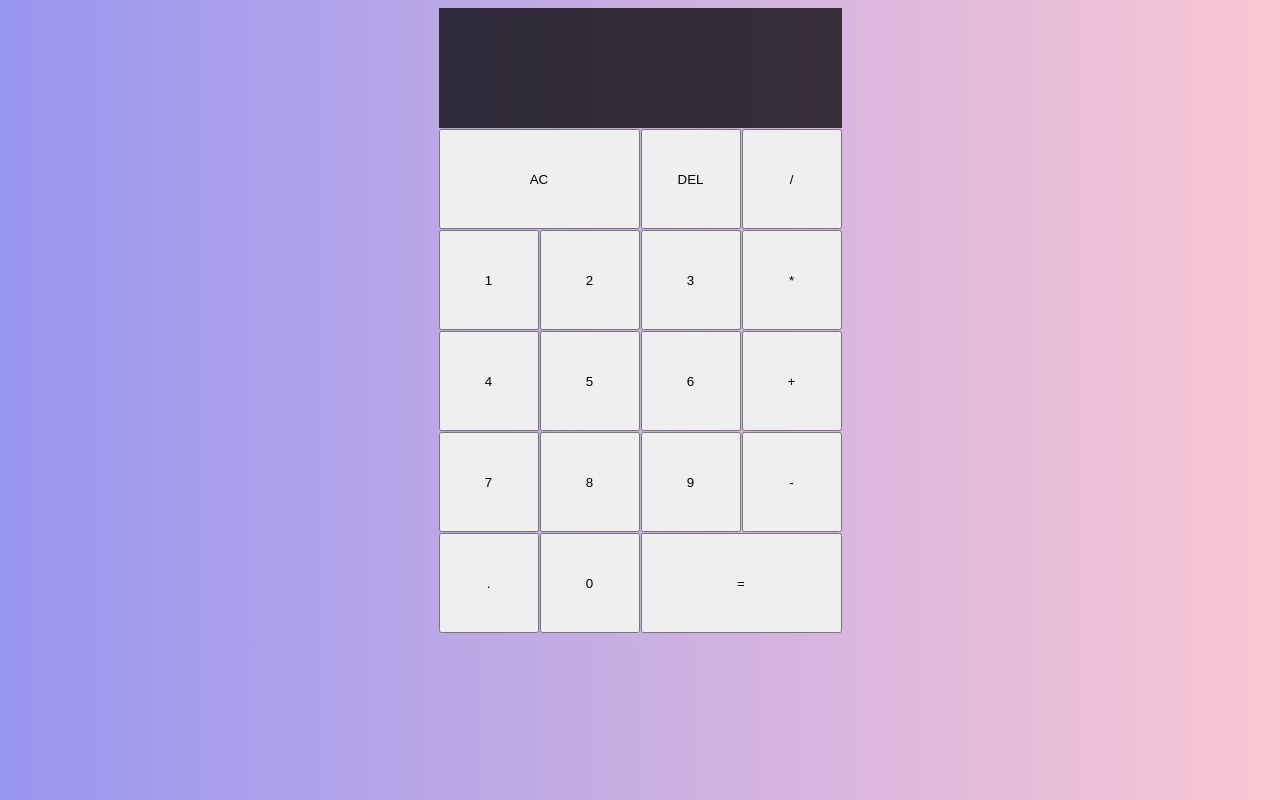
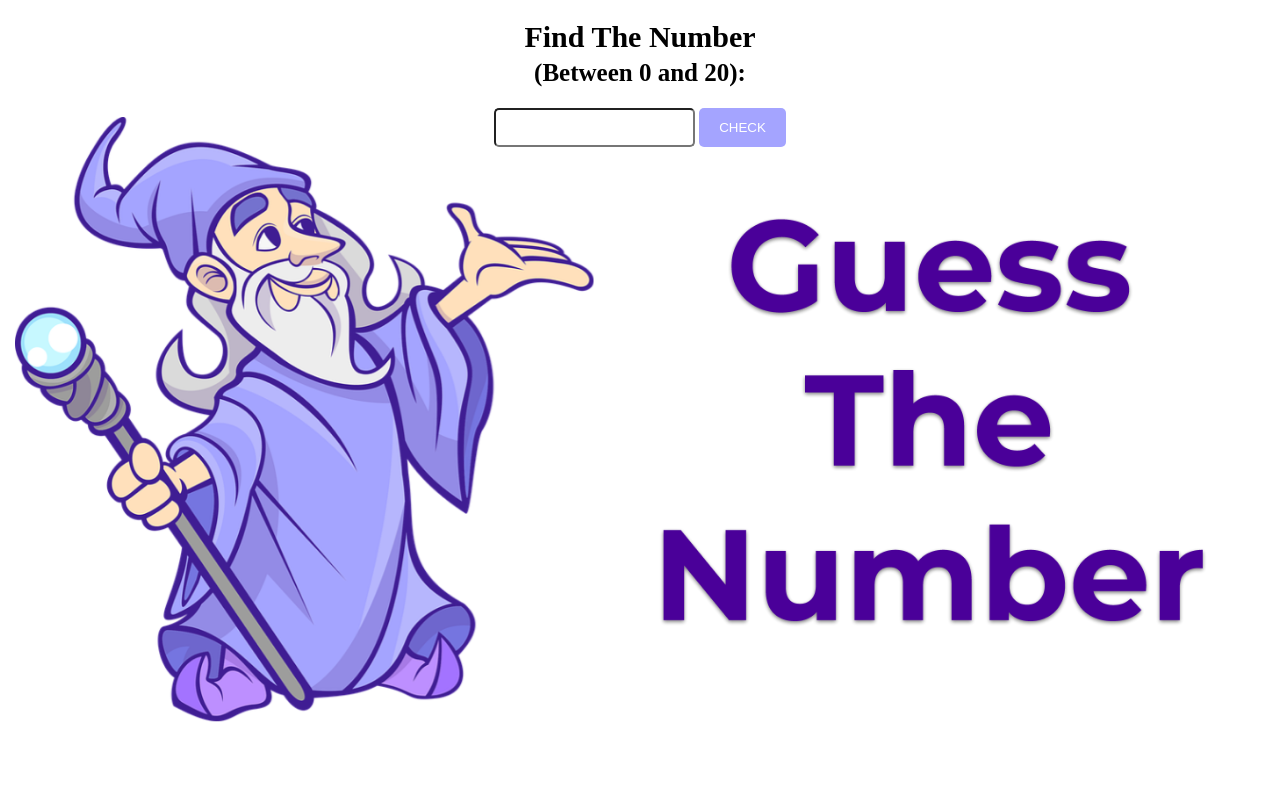
Before and after one commit to nigranac/JS_1-Find-Number, a plain HTML site: page index.html in a window 1280 px wide. Shown: the top 800 px of the page. Drawn offline with Linux system fonts and the light colour scheme; a web font is replaced by a local one.

Commit message:
Find Number

```diff
--- a/index.css
+++ /dev/null
@@ -1,87 +0,0 @@
-@import url(https://fonts.googleapis.com/css?family=Droid+Sans);
-body {
-  background: linear-gradient(to right, #9796f0, #fbc7d4);
-  color: #333;
-  font-family: 'Times New Roman', Times, serif;
-  font-size: 100px;
-
-}
-.grid-container {
-  display: grid;
-  grid-template-columns: repeat(4, 100px);
-  justify-content: center;
-  align-content: center;
-  grid-template-rows: minmax(120px, auto) repeat(5, 100px);
-  gap: 1px 1px;
-  grid-template-areas:
-    "result result result result"
-    "AC AC DEL div"
-    "A1 A2 A3 multip"
-    "A4 A5 A6 add"
-    "A7 A8 A9 subt"
-    "dot A0 equals equals";
-}
-#AC {
-  grid-area: AC;
-}
-#DEL {
-  grid-area: DEL;
-}
-#div {
-  grid-area: div;
-}
-#A1 {
-  grid-area: A1;
-}
-#A2 {
-  grid-area: A2;
-}
-#A3 {
-  grid-area: A3;
-}
-#multip {
-  grid-area: multip;
-}
-#A4 {
-  grid-area: A4;
-}
-#A5 {
-  grid-area: A5;
-}
-#A6 {
-  grid-area: A6;
-}
-#add {
-  grid-area: add;
-}
-#A7 {
-  grid-area: A7;
-}
-#A8 {
-  grid-area: A8;
-}
-#A9 {
-  grid-area: A9;
-}
-#subt {
-  grid-area: subt;
-}
-#dot {
-  grid-area: dot;
-}
-#A0 {
-  grid-area: A0;
-}
-#equals {
-  grid-area: equals;
-}
-.result {
-  grid-area: result;
-  background-color: rgba(0, 0, 0, 0.75);
-  color: white;
-  font-size: 40px;
-}
-.first{
-  color: wheat;
-  font-size: 40px;
-}
--- a/index.html
+++ b/index.html
@@ -1,36 +1,38 @@
 <!DOCTYPE html>
 <html lang="en">
+
 <head>
-    <meta charset="UTF-8">
-    <meta name="viewport" content="width=device-width, initial-scale=1.0">
-    <title>Calculator</title>
-    <link rel="stylesheet" href="index.css">
+    <meta charset="UTF-8" />
+    <meta name="viewport" content="width=device-width, initial-scale=1.0" />
+
+    <!-- <link
+      rel="stylesheet"
+      href="https://maxcdn.bootstrapcdn.com/bootstrap/4.5.2/css/bootstrap.min.css"
+    />
+
+    <script src="https://ajax.googleapis.com/ajax/libs/jquery/3.5.1/jquery.min.js"></script>
+    <script src="https://cdnjs.cloudflare.com/ajax/libs/popper.js/1.16.0/umd/popper.min.js"></script>
+    <script src="https://maxcdn.bootstrapcdn.com/bootstrap/4.5.2/js/bootstrap.min.js"></script> -->
+
+    <link rel="stylesheet" href="style.css" />
+
+    <title>Game | Quess The Number</title>
 </head>
+
 <body>
-        <div class="grid-container">
-            <div class="result">
-            </div>
-            <button id="AC">AC</button>
-            <button id="DEL">DEL</button>
-            <button class="operator" id="div">/</button>
-            <button class="num" id="A1" value="1">1</button>
-            <button class="num" id="A2" value="2">2</button>
-            <button class="num" id="A3" value="3">3</button>
-            <button class="operator" id="multip">*</button>
-            <button class="num" id="A4" value="4">4</button>
-            <button class="num" id="A5" value="5">5</button>
-            <button class="num" id="A6" value="6">6</button>
-            <button class="operator" id="addition">+</button>
-            <button class="num" id="A7" value="7">7</button>
-            <button class="num" id="A8" value="8">8</button>
-            <button class="num" id="A9" value="9">9</button>
-            <button class="operator" id="subt">-</button>
-            <button id="dot">.</button>
-            <button class="num" id="A0" value="0">0</button>
-            <button class="operator" id="equals">=</button>
-          </div>
-          <script src="index.js"></script>
+    <div class="container1">
+        <h1>Find The Number <br /><span>(Between 0 and 20):</span></h1>
+        <input id="inputBox" type="number" />
+        <button id="check">CHECK</button>
+        <h2 id="result"></h2>
+        <p id="guessNumber"></p>
+        <h1 id="thanks"></h1>
+    </div>
+    <img id="rabbit" src="./img/rabbit.png" alt="">
 
+    <script src="index.js">
 
+    </script>
 </body>
+
 </html>
--- a/index.js
+++ b/index.js
@@ -1,43 +1,59 @@
-var numbers = document.querySelectorAll(".num");
-        for (var i = 0; i < numbers.length; i++) {
-          numbers[i].addEventListener("click", function() {
-            if (this.value == '.') {
-              return;
-            }
-            document.getElementById("result").innerHTML += this.value;
+let guess;
+let count = 0;
+let correctNumber = Math.floor((Math.random() * 20) + 1);
 
-            if (selectedOperator == '') {
-              leftPart += this.value;
-            } else if (selectedOperator != '') {
-              rightPart += this.value;
-            }
-
-          }, false);
-        }
+var input = document.getElementById("inputBox");
+input.addEventListener("keyup", function (event) {
+    if (event.keyCode === 13) {
+        event.preventDefault();
+        document.getElementById("check").click(displayResult);
+    }
+});
 
 
-        var operators = document.querySelectorAll(".operator");
-        for (var i = 0; i < operators.length; i++) {
-          operators[i].addEventListener("click", function() {
-            if (document.getElementById("result").innerHTML === "") {
-              return;
-            }
-            document.getElementById("result").innerHTML += this.value;
-
-            selectedOperator = this.value;
-          }, false);
-        }
+document.getElementById('check').addEventListener('click',displayResult);
 
 
 
-        document.getElementById("dot").addEventListener("click", function() {
-          if (document.getElementById("result").innerHTML.indexOf('.') != -1) {
-            return;
-          }
 
-          if (document.getElementById("result").innerHTML === "") {
-            output = document.getElementById("result").innerHTML = '0.';
-          } else if (document.getElementById("result").innerHTML === output) {
-            document.getElementById("result").innerHTML = document.getElementById("result").innerHTML + '.';
-          }
-        }, false);
+function displayResult(){
+
+
+    count++;
+    document.getElementById('guessNumber').innerHTML  = 'This is your ' + count + '.' + ' try.';
+
+    guess = document.getElementById('inputBox').value;
+
+    if (guess == correctNumber){
+
+        alert('You win! You find at ' + count + '.' + ' try');
+
+        var play_again = confirm('Do you wanna play again?');
+
+        if (play_again == true){
+            count = 0;
+            correctNumber = Math.floor((Math.random() * 20) + 1);
+            document.getElementById('guessNumber').innerHTML  = '';
+            document.getElementById('result').innerHTML  = '';
+            document.getElementById('inputBox').value = '';
+        }
+        else{
+            document.getElementById('thanks').innerHTML  = 'Thanks for playing! Hope to see you next time!';
+        }
+    }
+
+    else if(guess < correctNumber){
+        document.getElementById('result').innerHTML  = 'Higher please!';
+
+    }
+
+    else if(guess > correctNumber){
+        document.getElementById('result').innerHTML  = 'Lower please!';
+
+    }
+
+    document.getElementById('inputBox').value = '';
+    document.getElementById('inputBox').focus() = '';
+    document.getElementById('guessNumber').innerHTML  = '';
+
+}
--- /dev/null
+++ b/style.css
@@ -0,0 +1,49 @@
+/* *{
+    border: 1px solid red ;
+} */
+body{
+    text-align: center;
+    min-width: 400px;
+    margin: 15px;
+    overflow: hidden;
+    box-sizing: border-box;
+
+}
+h1{
+    font-size: 30px;
+}
+span{
+    font-size: 25px;
+}
+#result{
+    margin-bottom: 5px;
+}
+.container1{
+    background-image: url(./img/img2.png);
+    background-repeat: no-repeat;
+    background-position: center  ;
+    background-size: contain;
+    /* background-attachment: fixed; */
+    height: 100vh;
+    width: 100%;
+}
+
+/* h1{
+    margin: 20px;
+} */
+p{
+    margin-top: 0;
+}
+
+#inputBox, #check{
+    padding: 10px;
+    border-radius: 5px;
+    margin-bottom: 28px;
+}
+
+#check{
+    color: #fff;
+    background-color:#A4A4FF;
+    padding: 12px 20px;
+    border: none;
+}
```
Also changed, not shown: img/Guess-a-number-from-1-to-10.png (added), img/img2.png (added), img/rabbit.png (added).
